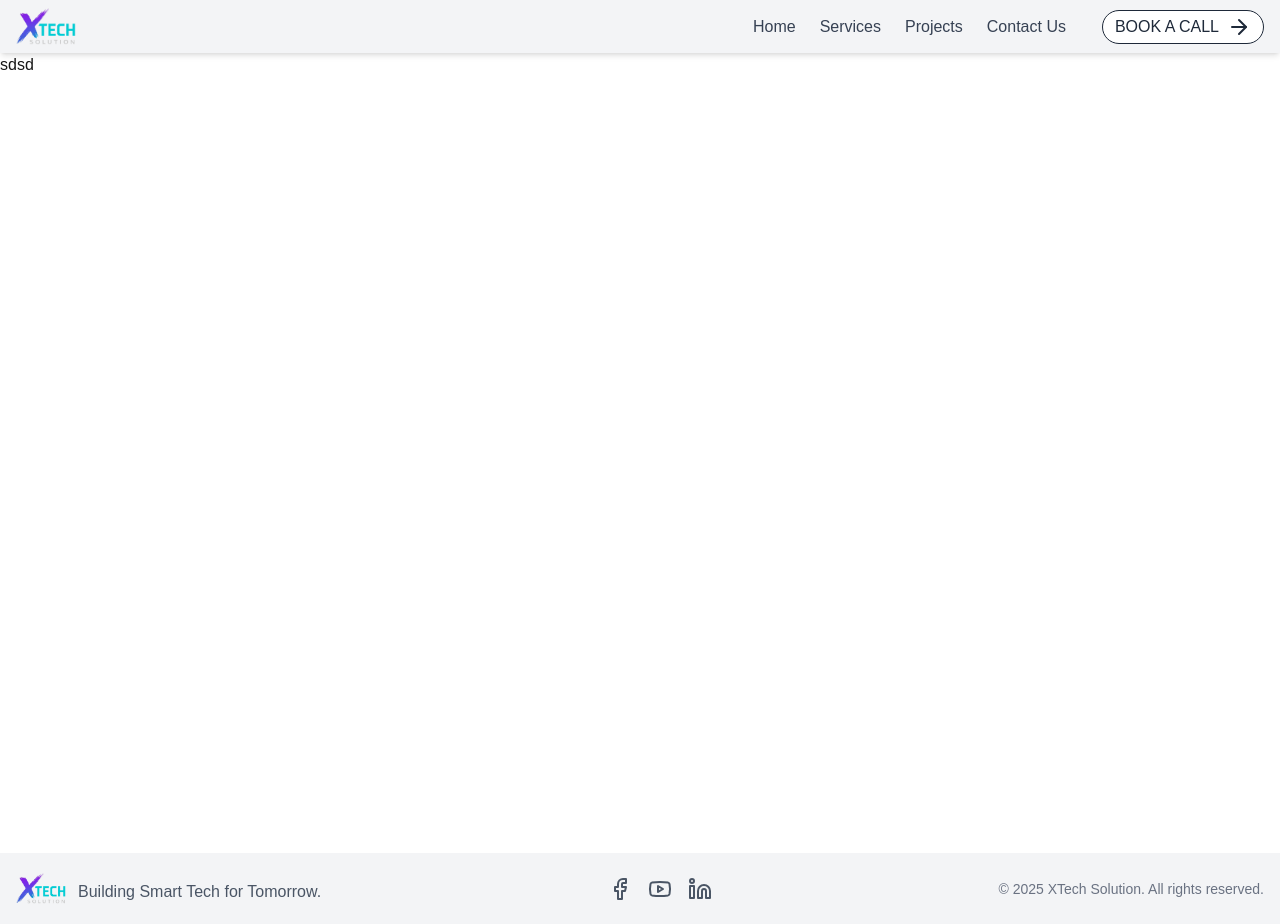
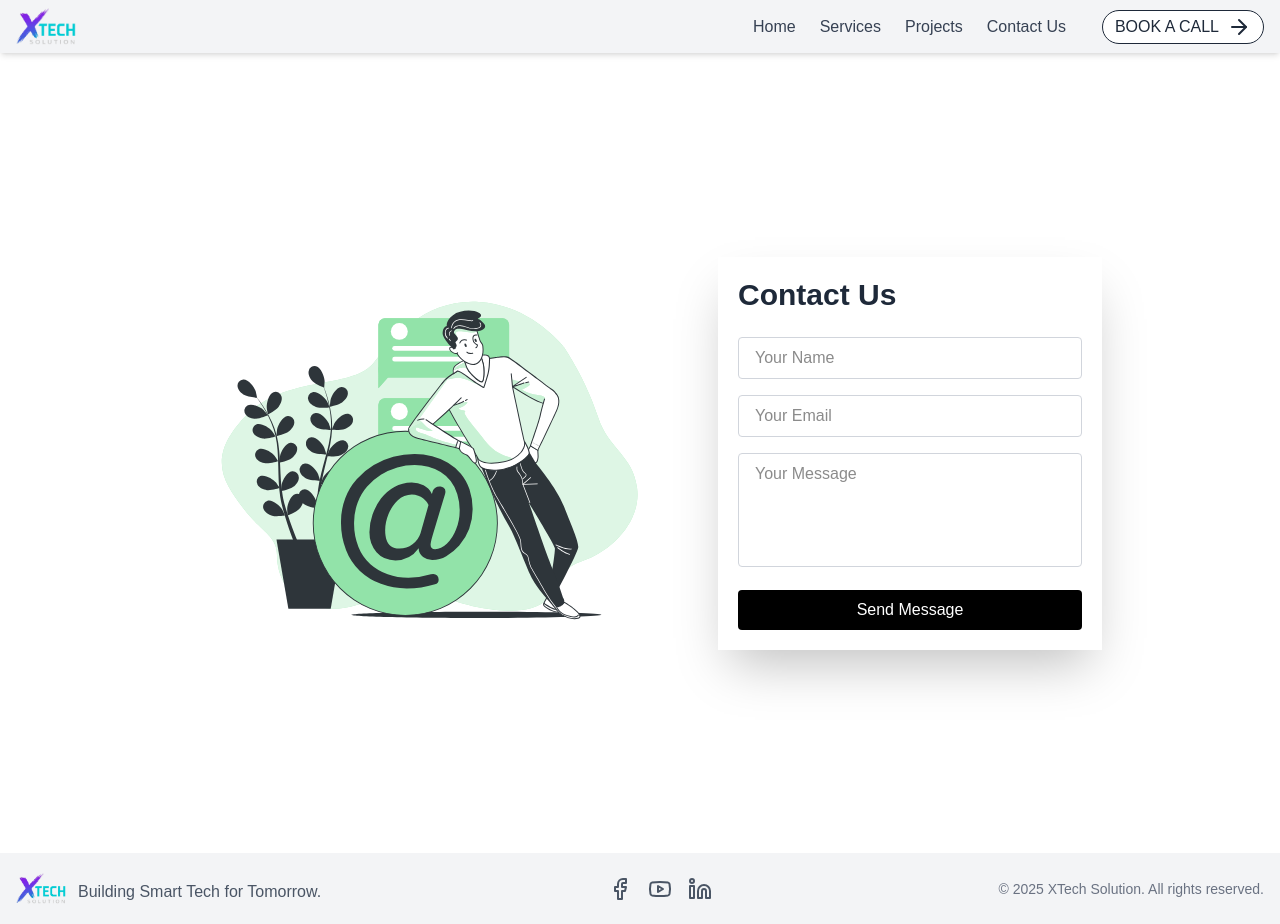
Before and after one commit to Rakibul-98/XTexh-solution-client, a Next.js app: page /contact in a window 1280 px wide. Built offline with nearby package versions, Linux system fonts and the light colour scheme.

Commit message:
contact us page done

```diff
--- a/package.json
+++ b/package.json
@@ -12,7 +12,8 @@
     "lucide-react": "^0.523.0",
     "next": "15.3.4",
     "react": "^19.0.0",
-    "react-dom": "^19.0.0"
+    "react-dom": "^19.0.0",
+    "react-hook-form": "^7.58.1"
   },
   "devDependencies": {
     "@eslint/eslintrc": "^3",
--- a/src/app/(WithCommonLayout)/contact/page.jsx
+++ b/src/app/(WithCommonLayout)/contact/page.jsx
@@ -1,7 +1,12 @@
 import React from "react";
+import Contact from "../../../components/contactPage/Contact";
 
 const ContactPage = () => {
-  return <div>sdsd</div>;
+  return (
+    <div>
+      <Contact />
+    </div>
+  );
 };
 
 export default ContactPage;
--- /dev/null
+++ b/src/components/contactPage/Contact.jsx
@@ -0,0 +1,56 @@
+"use client";
+import { useForm } from "react-hook-form";
+import Image from "next/image";
+
+export default function Contact() {
+  const { register, handleSubmit, reset } = useForm();
+
+  const onSubmit = (data) => {
+    console.log(data);
+    reset();
+  };
+
+  return (
+    <div className="h-screen flex items-center gap-10 justify-center ">
+      <Image
+        className="hidden lg:block"
+        src="/contact.svg"
+        alt="Contact XTech Solution"
+        width={500}
+        height={500}
+      />
+      <div className="flex-grow max-w-sm w-full p-5 shadow-2xl">
+        <h2 className="text-3xl font-bold mb-6 text-gray-800">Contact Us</h2>
+
+        <form onSubmit={handleSubmit(onSubmit)} className="space-y-4">
+          <input
+            {...register("name", { required: true })}
+            placeholder="Your Name"
+            className="w-full px-4 py-2 border border-gray-300 rounded focus:border-black focus:outline-none"
+          />
+
+          <input
+            type="email"
+            {...register("email", { required: true })}
+            placeholder="Your Email"
+            className="w-full px-4 py-2 border border-gray-300 rounded focus:border-black focus:outline-none"
+          />
+
+          <textarea
+            {...register("message", { required: true })}
+            placeholder="Your Message"
+            rows="4"
+            className="w-full px-4 py-2 border border-gray-300 rounded focus:border-black focus:outline-none resize-none"
+          ></textarea>
+
+          <button
+            type="submit"
+            className="w-full bg-black text-white py-2 rounded hover:bg-gray-800 transition"
+          >
+            Send Message
+          </button>
+        </form>
+      </div>
+    </div>
+  );
+}
--- a/src/components/contactPage/contactForm.jsx
+++ b/src/components/contactPage/contactForm.jsx
@@ -1,7 +1,7 @@
 import React from "react";
 
-const contactForm = () => {
+const ContactForm = () => {
   return <div>contact form</div>;
 };
 
-export default contactForm;
+export default ContactForm;
--- a/src/components/header/Navbar.jsx
+++ b/src/components/header/Navbar.jsx
@@ -8,10 +8,10 @@ export default function Navbar() {
   const [isOpen, setIsOpen] = useState(false);
 
   const navLinks = [
-    { href: "#home", label: "Home" },
-    { href: "#services", label: "Services" },
+    { href: "/", label: "Home" },
+    { href: "/#services", label: "Services" },
     { href: "#projects", label: "Projects" },
-    { href: "#contact", label: "Contact Us" },
+    { href: "/contact", label: "Contact Us" },
   ];
 
   return (
--- a/src/components/home/Services.jsx
+++ b/src/components/home/Services.jsx
@@ -34,7 +34,7 @@ export default function Services() {
   };
 
   return (
-    <section id="services" className="py-12">
+    <section id="services" className="pt-16 pb-10">
       <div className="px-4">
         <h2 className="text-3xl md:text-4xl font-bold text-center mb-10">
           Our Services
```
Also changed, not shown: public/contact.svg (added), 1 other file (tests, documents, lock files or other folders).
